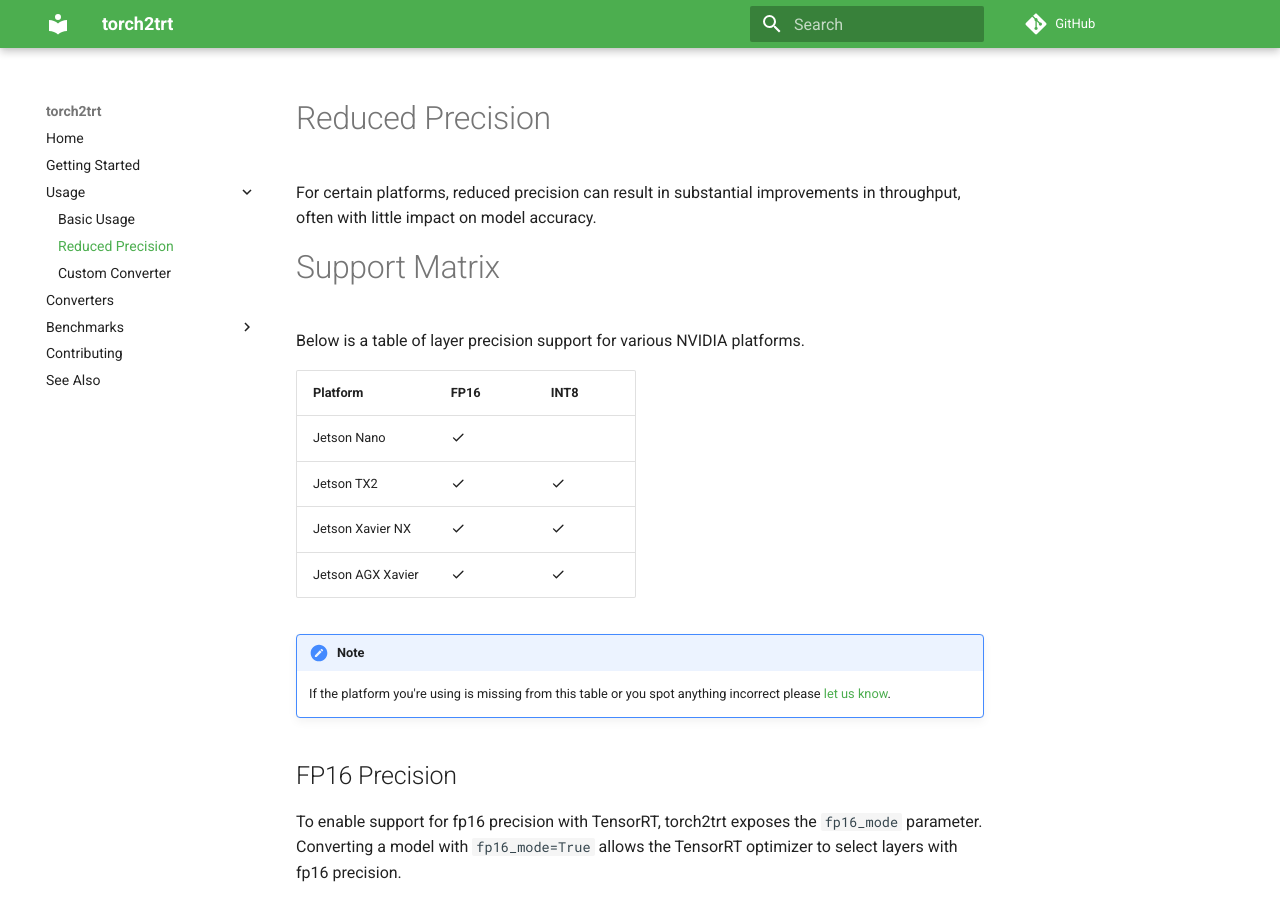
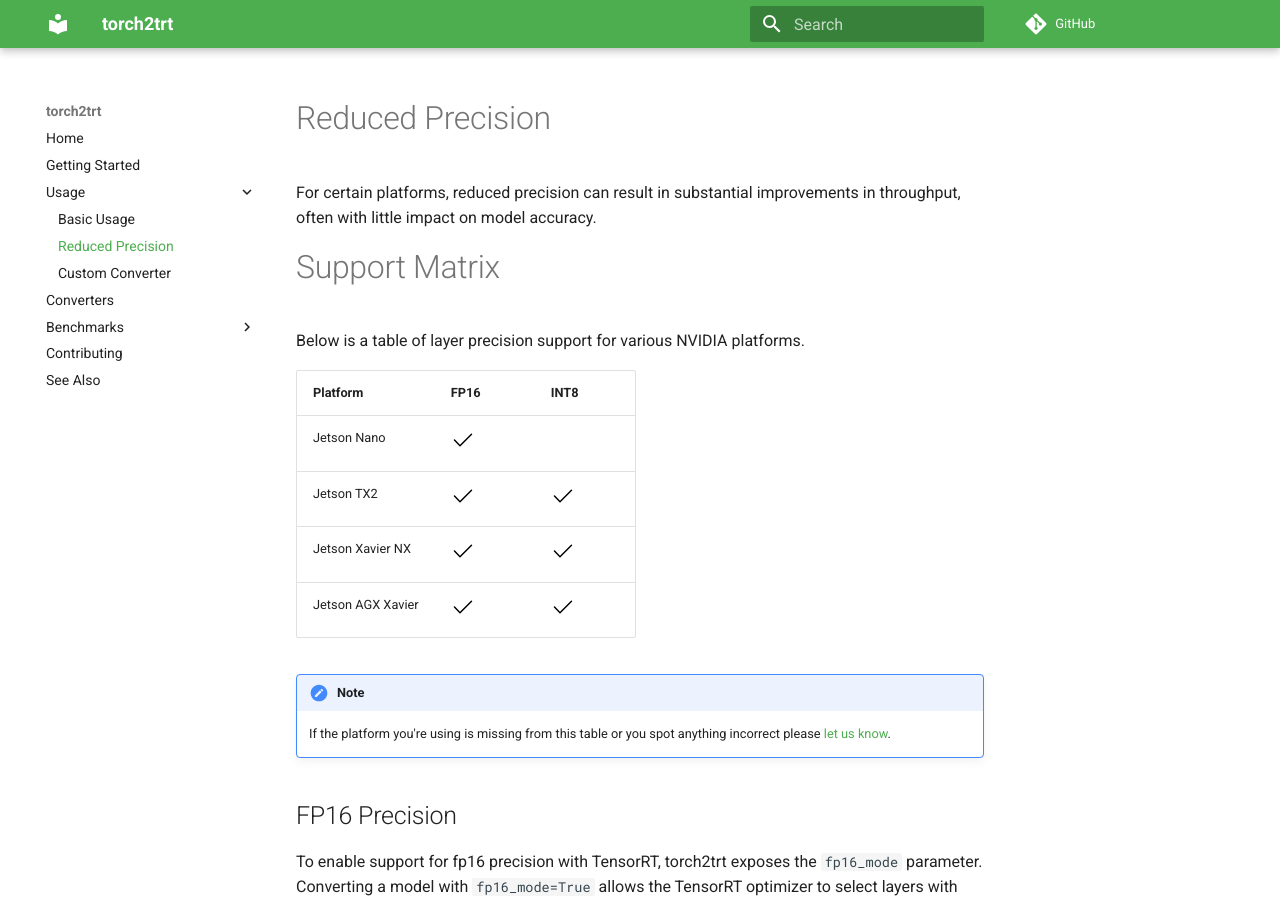
Before and after one commit to NVIDIA-AI-IOT/torch2trt, an MkDocs documentation site: the page built from docs/usage/reduced_precision.md, in a window 1280 px wide and 900 px high. Built offline with MkDocs 1.6.1 and Material for MkDocs 9.7.7, drawn with Linux system fonts in a browser that asks for light colours; comment, search, counter and statistics services are not loaded.

Commit message:
support matrix

```diff
--- a/docs/usage/reduced_precision.md
+++ b/docs/usage/reduced_precision.md
@@ -9,10 +9,10 @@ Below is a table of layer precision support for various NVIDIA platforms.
 
 | Platform | FP16 | INT8 |
 |----------|------|------|
-| Jetson Nano | :octicons-check-16: |  |
-| Jetson TX2 | :octicons-check-16: | :octicons-check-16: |
-| Jetson Xavier NX | :octicons-check-16: | :octicons-check-16: |
-| Jetson AGX Xavier | :octicons-check-16: | :octicons-check-16: |
+| Jetson Nano | ![X](/images/check.svg) |  |
+| Jetson TX2 | ![X](/images/check.svg)  | ![X](/images/check.svg) |
+| Jetson Xavier NX | ![X](/images/check.svg) | ![X](/images/check.svg) |
+| Jetson AGX Xavier | ![X](/images/check.svg)  | ![X](/images/check.svg)  |
 
 !!! note
 
--- a/mkdocs.yml
+++ b/mkdocs.yml
@@ -14,9 +14,6 @@ use_directory_urls: False
 
 edit_uri: blob/master
 markdown_extensions:
-  - pymdownx.emoji:
-      emoji_index: !!python/name:materialx.emoji.twemoji
-      emoji_generator: !!python/name:materialx.emoji.to_svg
   - pymdownx.tabbed
   - pymdownx.keys
   - pymdownx.snippets
```
Also changed, not shown: docs/images/check.svg (added).
